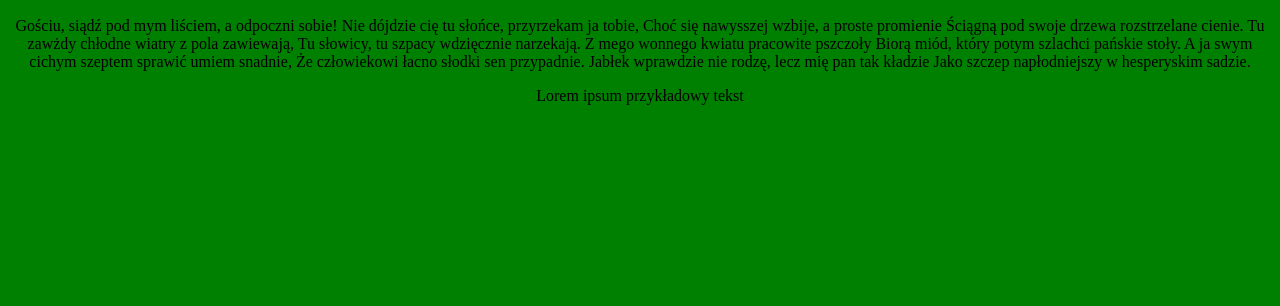
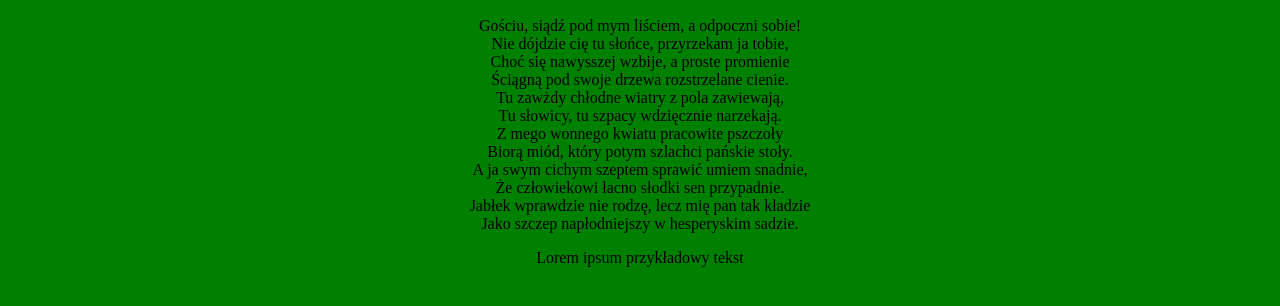
Before and after one commit to wilgakuba/nauka-gita, a plain HTML site: page index.html in a window 1280 px wide. Shown: the part 110-416 px from the top of the page. Drawn offline with Linux system fonts and the light colour scheme.

Commit message:
Add styles for main content

```diff
--- a/index.html
+++ b/index.html
@@ -11,18 +11,18 @@
             <h1>Na lipę</h1>
             <h2 class="author-name">Jan Kochanowski</h2>
         </header>
-        <article>
-            <p>Gościu, siądź pod mym liściem, a odpoczni sobie!
-            Nie dójdzie cię tu słońce, przyrzekam ja tobie,
-            Choć się nawysszej wzbije, a proste promienie
-            Ściągną pod swoje drzewa rozstrzelane cienie.
-            Tu zawżdy chłodne wiatry z pola zawiewają,
-            Tu słowicy, tu szpacy wdzięcznie narzekają.
-            Z mego wonnego kwiatu pracowite pszczoły
-            Biorą miód, który potym szlachci pańskie stoły.
-            A ja swym cichym szeptem sprawić umiem snadnie,
-            Że człowiekowi łacno słodki sen przypadnie.
-            Jabłek wprawdzie nie rodzę, lecz mię pan tak kładzie
+        <article class="poem">
+            <p>Gościu, siądź pod mym liściem, a odpoczni sobie!<br>
+            Nie dójdzie cię tu słońce, przyrzekam ja tobie,<br>
+            Choć się nawysszej wzbije, a proste promienie<br>
+            Ściągną pod swoje drzewa rozstrzelane cienie.<br>
+            Tu zawżdy chłodne wiatry z pola zawiewają,<br>
+            Tu słowicy, tu szpacy wdzięcznie narzekają.<br>
+            Z mego wonnego kwiatu pracowite pszczoły<br>
+            Biorą miód, który potym szlachci pańskie stoły.<br>
+            A ja swym cichym szeptem sprawić umiem snadnie,<br>
+            Że człowiekowi łacno słodki sen przypadnie.<br>
+            Jabłek wprawdzie nie rodzę, lecz mię pan tak kładzie<br>
             Jako szczep napłodniejszy w hesperyskim sadzie.</p>
         </article>
         <footer>Lorem ipsum przykładowy tekst</footer>
--- a/style/style.css
+++ b/style/style.css
@@ -12,3 +12,8 @@ header, article, footer {
     font-weight: 400;
     font-style: italic;
 }
+/* poem */
+.poem {
+    text-align: center;
+
+}
```
